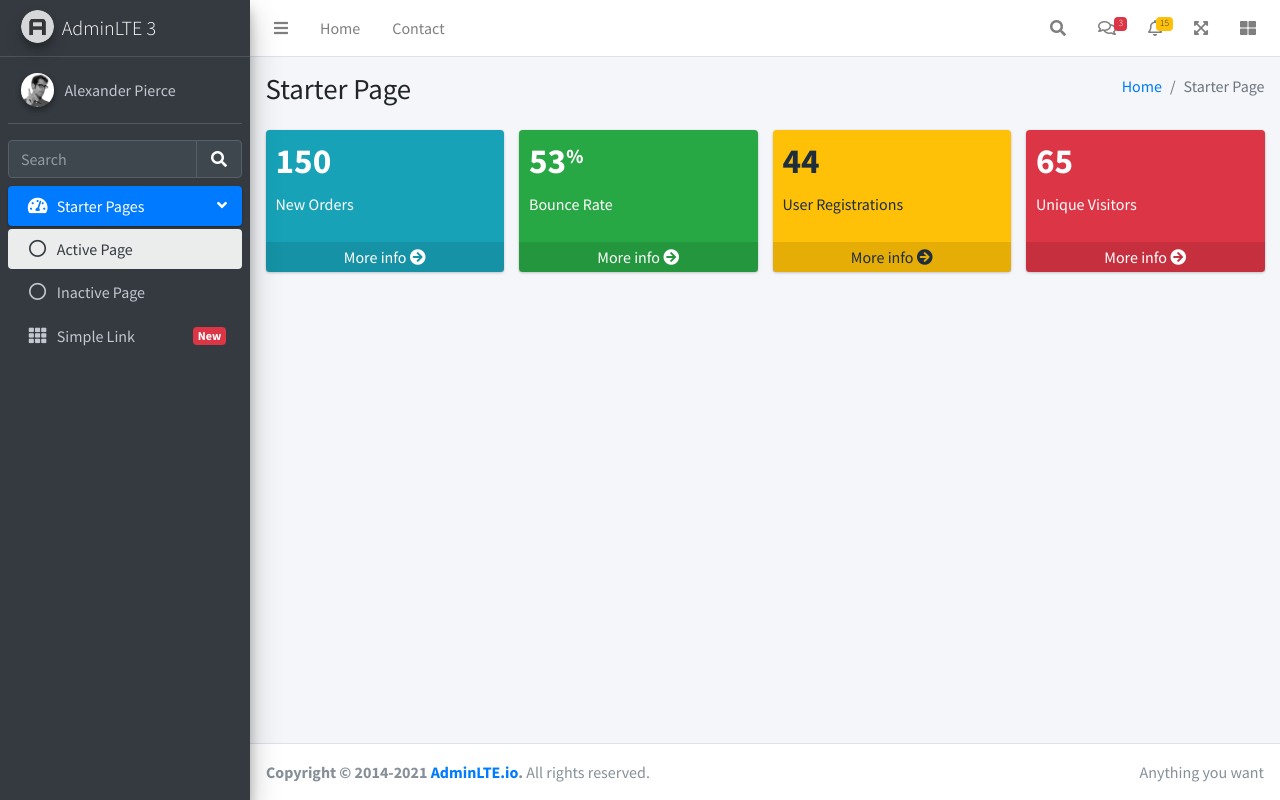
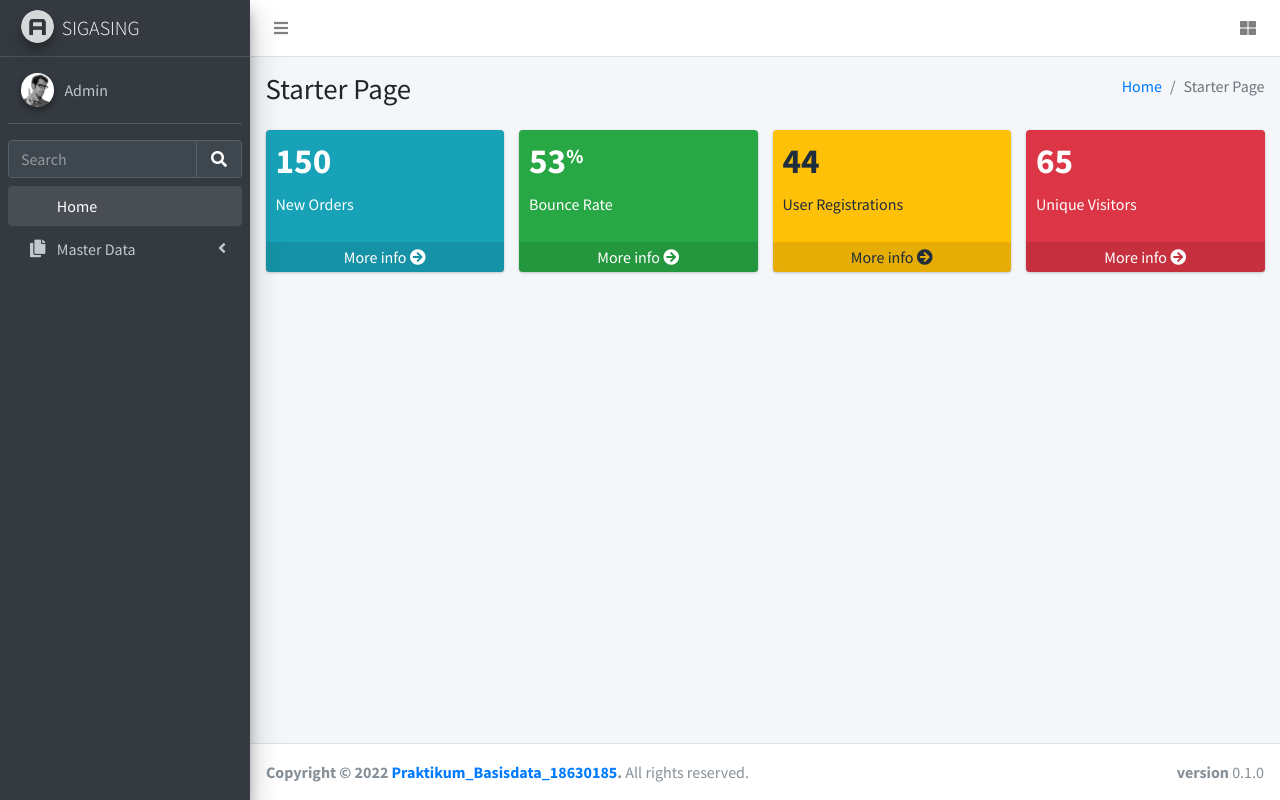
Before and after one commit to ahmadhusain185/praktek-web-p, a PHP site: page / in a window 1280 px wide. Run offline with PHP 8.4, Linux system fonts and the light colour scheme; some libraries are stand-ins or nearby versions.

Commit message:
Merapikan Footer, Nav dan Sidebar

```diff
--- /dev/null
+++ b/database/database.php
@@ -0,0 +1,31 @@
+<?php
+class Database
+{
+    private $host;
+    private $db_name;
+    private $username;
+    private $password;
+    public $conn;
+    function __construct()
+    {
+ $this->host = 'localhost';
+ $this->username = 'root';
+ $this->password = '';
+ $this->db_name = 'praktikum_presensi_penggajian';
+ }
+ public function getConnection()
+ {
+ $this->conn = null;
+ try {
+ $this->conn = new PDO("mysql:host=" . $this->host .
+ ";dbname=" . $this->db_name,
+ $this->username,
+ $this->password);
+ $this->conn->setAttribute(PDO::ATTR_ERRMODE,
+ PDO::ERRMODE_EXCEPTION);
+ } catch (PDOException $exception) {
+ echo "Connection error: " . $exception->getMessage();
+ }
+ return $this->conn;
+ }
+}
--- a/index.php
+++ b/index.php
@@ -2,6 +2,8 @@
 <html lang="en">
 
   <?php include 'partials/head.php'; ?>
+
+  <?php include 'database/database.php'; ?>
 
 <body class="hold-transition sidebar-mini">
   <div class="wrapper">
--- /dev/null
+++ b/partials/cssdatatables.php
@@ -0,0 +1,3 @@
+<link rel="stylesheet" href="plugins/datatables-bs4/css/dataTables.bootstrap4.min.css">
+<link rel="stylesheet" href="plugins/datatables-responsive/css/responsive.bootstrap4.min.css">
+<link rel="stylesheet" href="plugins/datatables-buttons/css/buttons.bootstrap4.min.css">
--- a/partials/footer.php
+++ b/partials/footer.php
@@ -1,9 +1,6 @@
-<!-- Main Footer -->
 <footer class="main-footer">
-    <!-- To the right -->
-    <div class="float-right d-none d-sm-inline">
-      Anything you want
+    <div class="float-right d-none d-sm-block">
+      <b>version</b> 0.1.0
     </div>
-    <!-- Default to the left -->
-    <strong>Copyright &copy; 2014-2021 <a href="https://adminlte.io">AdminLTE.io</a>.</strong> All rights reserved.
+    <strong>Copyright &copy; 2022 <a href="#">Praktikum_Basisdata_18630185</a>.</strong> All rights reserved.
   </footer>
--- a/partials/nav.php
+++ b/partials/nav.php
@@ -1,137 +1,24 @@
- <!-- Navbar -->
  <nav class="main-header navbar navbar-expand navbar-white navbar-light">
-    <!-- Left navbar links -->
     <ul class="navbar-nav">
       <li class="nav-item">
         <a class="nav-link" data-widget="pushmenu" href="#" role="button"><i class="fas fa-bars"></i></a>
       </li>
-      <li class="nav-item d-none d-sm-inline-block">
-        <a href="index3.html" class="nav-link">Home</a>
-      </li>
-      <li class="nav-item d-none d-sm-inline-block">
-        <a href="#" class="nav-link">Contact</a>
-      </li>
     </ul>
+  <ul class="navbar-nav ml-auto">
+      <li class="nav-item dropdown">
+        <a class="nav-link"  data-toggle="dropdown" href="#">
+          <i class="fas fa-th-large"></i>
+        </a>
 
-    <!-- Right navbar links -->
-    <ul class="navbar-nav ml-auto">
-      <!-- Navbar Search -->
-      <li class="nav-item">
-        <a class="nav-link" data-widget="navbar-search" href="#" role="button">
-          <i class="fas fa-search"></i>
-        </a>
-        <div class="navbar-search-block">
-          <form class="form-inline">
-            <div class="input-group input-group-sm">
-              <input class="form-control form-control-navbar" type="search" placeholder="Search" aria-label="Search">
-              <div class="input-group-append">
-                <button class="btn btn-navbar" type="submit">
-                  <i class="fas fa-search"></i>
-                </button>
-                <button class="btn btn-navbar" type="button" data-widget="navbar-search">
-                  <i class="fas fa-times"></i>
-                </button>
-              </div>
-            </div>
-          </form>
-        </div>
-      </li>
-
-      <!-- Messages Dropdown Menu -->
-      <li class="nav-item dropdown">
-        <a class="nav-link" data-toggle="dropdown" href="#">
-          <i class="far fa-comments"></i>
-          <span class="badge badge-danger navbar-badge">3</span>
-        </a>
         <div class="dropdown-menu dropdown-menu-lg dropdown-menu-right">
           <a href="#" class="dropdown-item">
-            <!-- Message Start -->
-            <div class="media">
-              <img src="dist/img/user1-128x128.jpg" alt="User Avatar" class="img-size-50 mr-3 img-circle">
-              <div class="media-body">
-                <h3 class="dropdown-item-title">
-                  Brad Diesel
-                  <span class="float-right text-sm text-danger"><i class="fas fa-star"></i></span>
-                </h3>
-                <p class="text-sm">Call me whenever you can...</p>
-                <p class="text-sm text-muted"><i class="far fa-clock mr-1"></i> 4 Hours Ago</p>
-              </div>
-            </div>
-            <!-- Message End -->
+             <i class="fas fa-key mr-2"></i> ubah password
+      </a>
+           <a href="#" class="dropdown-item">
+  <i class="fas fa-sign-out-alt mr-1"></i> logout
           </a>
-          <div class="dropdown-divider"></div>
-          <a href="#" class="dropdown-item">
-            <!-- Message Start -->
-            <div class="media">
-              <img src="dist/img/user8-128x128.jpg" alt="User Avatar" class="img-size-50 img-circle mr-3">
-              <div class="media-body">
-                <h3 class="dropdown-item-title">
-                  John Pierce
-                  <span class="float-right text-sm text-muted"><i class="fas fa-star"></i></span>
-                </h3>
-                <p class="text-sm">I got your message bro</p>
-                <p class="text-sm text-muted"><i class="far fa-clock mr-1"></i> 4 Hours Ago</p>
-              </div>
-            </div>
-            <!-- Message End -->
-          </a>
-          <div class="dropdown-divider"></div>
-          <a href="#" class="dropdown-item">
-            <!-- Message Start -->
-            <div class="media">
-              <img src="dist/img/user3-128x128.jpg" alt="User Avatar" class="img-size-50 img-circle mr-3">
-              <div class="media-body">
-                <h3 class="dropdown-item-title">
-                  Nora Silvester
-                  <span class="float-right text-sm text-warning"><i class="fas fa-star"></i></span>
-                </h3>
-                <p class="text-sm">The subject goes here</p>
-                <p class="text-sm text-muted"><i class="far fa-clock mr-1"></i> 4 Hours Ago</p>
-              </div>
-            </div>
-            <!-- Message End -->
-          </a>
-          <div class="dropdown-divider"></div>
-          <a href="#" class="dropdown-item dropdown-footer">See All Messages</a>
-        </div>
-      </li>
-      <!-- Notifications Dropdown Menu -->
-      <li class="nav-item dropdown">
-        <a class="nav-link" data-toggle="dropdown" href="#">
-          <i class="far fa-bell"></i>
-          <span class="badge badge-warning navbar-badge">15</span>
-        </a>
-        <div class="dropdown-menu dropdown-menu-lg dropdown-menu-right">
-          <span class="dropdown-header">15 Notifications</span>
-          <div class="dropdown-divider"></div>
-          <a href="#" class="dropdown-item">
-            <i class="fas fa-envelope mr-2"></i> 4 new messages
-            <span class="float-right text-muted text-sm">3 mins</span>
-          </a>
-          <div class="dropdown-divider"></div>
-          <a href="#" class="dropdown-item">
-            <i class="fas fa-users mr-2"></i> 8 friend requests
-            <span class="float-right text-muted text-sm">12 hours</span>
-          </a>
-          <div class="dropdown-divider"></div>
-          <a href="#" class="dropdown-item">
-            <i class="fas fa-file mr-2"></i> 3 new reports
-            <span class="float-right text-muted text-sm">2 days</span>
-          </a>
-          <div class="dropdown-divider"></div>
-          <a href="#" class="dropdown-item dropdown-footer">See All Notifications</a>
-        </div>
-      </li>
-      <li class="nav-item">
-        <a class="nav-link" data-widget="fullscreen" href="#" role="button">
-          <i class="fas fa-expand-arrows-alt"></i>
-        </a>
-      </li>
-      <li class="nav-item">
-        <a class="nav-link" data-widget="control-sidebar" data-slide="true" href="#" role="button">
-          <i class="fas fa-th-large"></i>
-        </a>
-      </li>
-    </ul>
+<        </div>
+         </li>
+      </ul>
   </nav>
   <!-- /.navbar -->
--- a/partials/sidebar.php
+++ b/partials/sidebar.php
@@ -3,7 +3,7 @@
     <!-- Brand Logo -->
     <a href="index3.html" class="brand-link">
       <img src="dist/img/AdminLTELogo.png" alt="AdminLTE Logo" class="brand-image img-circle elevation-3" style="opacity: .8">
-      <span class="brand-text font-weight-light">AdminLTE 3</span>
+      <span class="brand-text font-weight-light">SIGASING</span>
     </a>
 
     <!-- Sidebar -->
@@ -14,7 +14,7 @@
           <img src="dist/img/user2-160x160.jpg" class="img-circle elevation-2" alt="User Image">
         </div>
         <div class="info">
-          <a href="#" class="d-block">Alexander Pierce</a>
+          <a href="#" class="d-block">Admin</a>
         </div>
       </div>
 
@@ -36,40 +36,49 @@
           <!-- Add icons to the links using the .nav-icon class
                with font-awesome or any other icon font library -->
           <li class="nav-item menu-open">
-            <a href="#" class="nav-link active">
-              <i class="nav-icon fas fa-tachometer-alt"></i>
+            <a href="#" class="nav-link">
+              <i class="nav-icon fas fa-Home"></i>
               <p>
-                Starter Pages
-                <i class="right fas fa-angle-left"></i>
+                Home
               </p>
+            </a>
+            <li>
+              <li class="nav-item">
+                <a href="#" class="nav-link">
+                  <i class="nav-icon fas fa-copy"></i>
+                  <p>
+                      Master Data
+                  <i class="fas fa-angle-left right"></i>
+                  <p>
               </a>
               <ul class="nav nav-treeview">
                   <li class="nav-item">
-                <a href="#" class="nav-link active">
+                    <a href="#" class="nav-link">
               <i class="far fa-circle nav-icon"></i>
-                  <p>Active Page</p>
+              <p>Lokasi</p>
               </a>
             </li>
             <li class="nav-item">
                 <a href="#" class="nav-link">
                    <i class="far fa-circle nav-icon"></i>
-                  <p>Inactive Page</p>
+                   <p>Jabatan</p>
+                </a>
+            </li>
+            <li class="nav-item">
+                <a href="#" class="nav-link">
+                   <i class="far fa-circle nav-icon"></i>
+                   <p>Bagian</p>
+                </a>
+            </li>
+            <li class="nav-item">
+                <a href="#" class="nav-link">
+                   <i class="far fa-circle nav-icon"></i>
+                   <p>Karyawan</p>
                 </a>
               </li>
             </ul>
           </li>
-          <li class="nav-item">
-            <a href="#" class="nav-link">
-              <i class="nav-icon fas fa-th"></i>
-              <p>
-                Simple Link
-                <span class="right badge badge-danger">New</span>
-              </p>
-            </a>
-          </li>
         </ul>
       </nav>
-      <!-- /.sidebar-menu -->
     </div>
-    <!-- /.sidebar -->
   </aside>
```
Also changed, not shown: partials/scripstdatatables.php (added, +9 -0 lines), 1 other file. Lines whose indentation alone changed are shown as unchanged.
